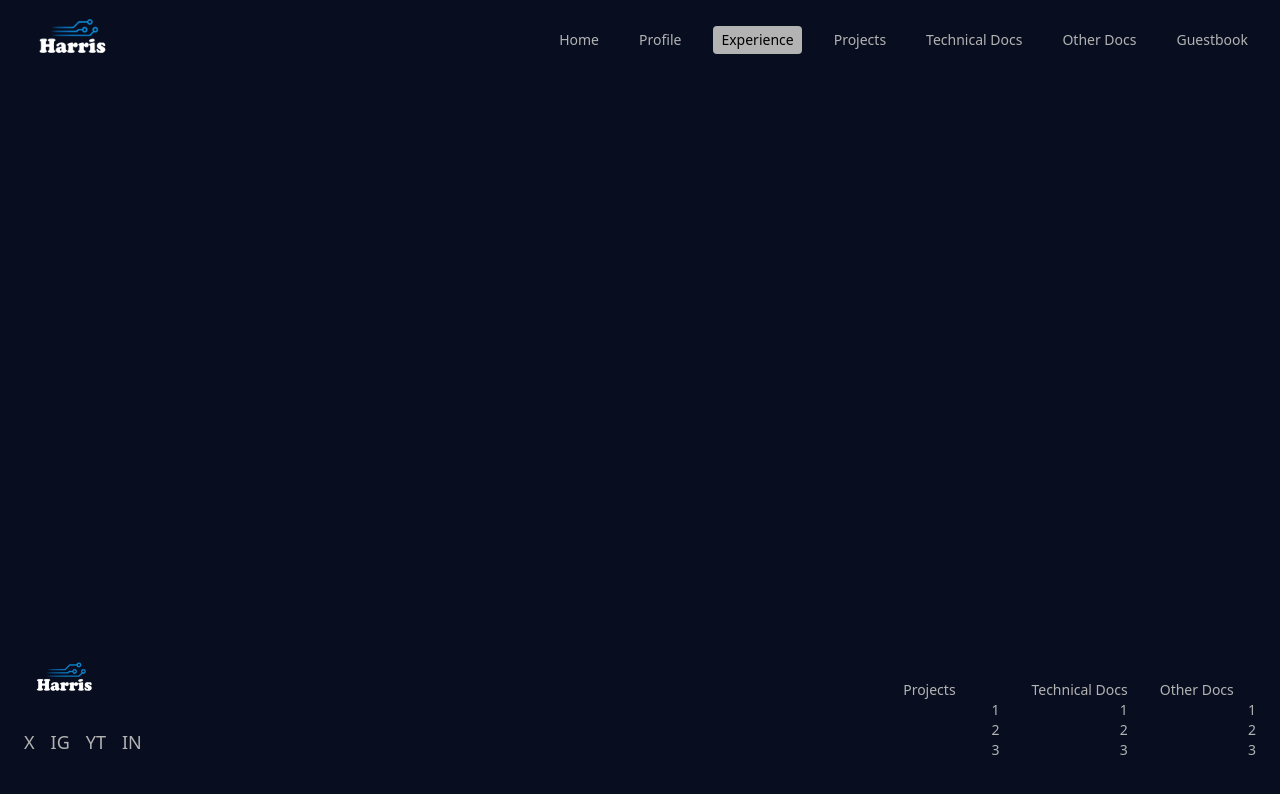
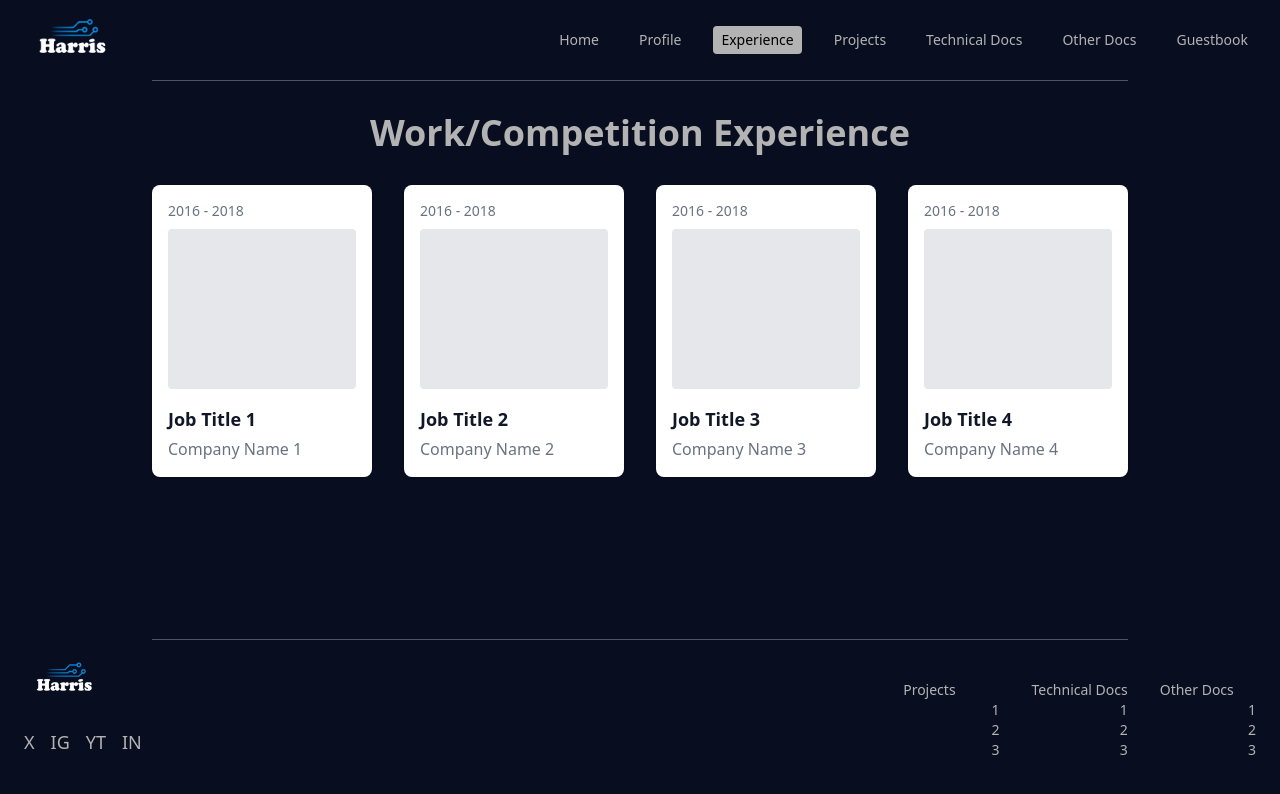
Before and after one commit to HarrisChenNuo/HarrisBlog, a React (Vite) app: page /experience in a window 1280 px wide. Shown: the top 794 px of the page. Built offline with nearby package versions, Linux system fonts and the light colour scheme; the HTML template or start-up script is replaced by a standard one.

Commit message:
Exp page finished

```diff
--- a/src/App.tsx
+++ b/src/App.tsx
@@ -3,6 +3,7 @@ import Header from './components/Header';
 import Footer from './components/Footer';
 import Home from './pages/Home';
 import Profile from './pages/Profile';
+import Experience from './pages/Experience';
 
 function App() {
   return (
@@ -14,6 +15,7 @@ function App() {
         <Routes>
           <Route path="/" element={<Home />} />
           <Route path="/profile" element={<Profile />} />
+          <Route path="/experience" element={<Experience />} />
           {/* 其它路由按需添加 */}
         </Routes>
       </main>
--- /dev/null
+++ b/src/pages/Experience.tsx
@@ -0,0 +1,52 @@
+// src/pages/Experience.tsx
+interface ExperienceItem {
+  date: string;
+  title: string;
+  company: string;
+  // 如果你有真实的缩略图，可以在这里放 imgSrc 字段，并在下面替换占位图
+  // imgSrc?: string;
+}
+
+const experiences: ExperienceItem[] = [
+  { date: '2016 - 2018', title: 'Job Title 1', company: 'Company Name 1' },
+  { date: '2016 - 2018', title: 'Job Title 2', company: 'Company Name 2' },
+  { date: '2016 - 2018', title: 'Job Title 3', company: 'Company Name 3' },
+  { date: '2016 - 2018', title: 'Job Title 4', company: 'Company Name 4' },
+];
+
+export default function Experience() {
+  return (
+    <section className="flex flex-col mx-auto max-w-5xl px-6 min-h-[70vh]">
+      {/* 顶部分割线 */}
+      <hr className="border-gray-600" />
+
+      {/* 页面主标题 */}
+      <h2 className="my-8 text-center text-4xl font-bold text-custom-gray">
+        Work/Competition Experience
+      </h2>
+
+      {/* 四列卡片布局：小屏 1 列，sm 2 列，md 4 列 */}
+      <div className="grid grid-cols-1 sm:grid-cols-2 md:grid-cols-4 gap-8">
+        {experiences.map((exp, idx) => (
+          <div
+            key={idx}
+            className="flex flex-col overflow-hidden rounded-lg bg-white p-4 shadow"
+          >
+            {/* 时间 */}
+            <p className="text-sm text-gray-500">{exp.date}</p>
+
+            {/* 占位图，替换成 <img src={exp.imgSrc} /> 也可以 */}
+            <div className="mt-2 mb-4 h-40 w-full rounded bg-gray-200"></div>
+
+            {/* 职位 & 公司 */}
+            <h3 className="text-lg font-bold text-gray-900">{exp.title}</h3>
+            <p className="mt-1 text-gray-500">{exp.company}</p>
+          </div>
+        ))}
+      </div>
+
+      {/* 底部分割线 */}
+      <hr className="mt-auto border-gray-600" />
+    </section>
+  );
+}
--- a/src/pages/Profile.tsx
+++ b/src/pages/Profile.tsx
@@ -3,11 +3,11 @@ import profilePic from '../assets/profile.jpg';
 export default function Profile() {
   return (
     // 用 min-h-[70vh] 保证内容区至少占 70vh，不会再因为 py-12 额外撑高
-    <section className="mx-auto max-w-5xl px-6 min-h-[70vh]">
+    <section className="flex flex-col mx-auto max-w-5xl px-6 min-h-[70vh]">
             <hr className=" border-gray-600" />
 
       {/* 大标题 */}
-      <h2 className="mb-8 text-4xl font-bold text-white">My Profile</h2>
+      <h2 className="mb-8 text-4xl font-bold text-custom-gray">My Profile</h2>
 
       {/* 两栏布局：md 及以上三列 */}
       <div className="grid grid-cols-1 gap-10 md:grid-cols-3 md:gap-12">
@@ -22,7 +22,7 @@ export default function Profile() {
         </div>
 
         {/* 右侧（跨两列） */}
-        <div className="md:col-span-2 space-y-6 text-gray-200">
+        <div className="md:col-span-2 space-y-6 text-custom-gray">
           <h3 className="text-2xl font-bold">I Am Harris</h3>
           <p className="text-xl font-semibold">
             You will be pleased with my Effort and Work.
@@ -38,7 +38,7 @@ export default function Profile() {
                 bg-[#4A4A4A]           /* 深灰色背景 */
                 px-8 py-3              /* 水平 2rem，垂直 0.75rem */
                 rounded-lg             /* 0.5rem 圆角 */
-                text-white             /* 白色文字 */
+                text-custom-white             /* custom-white文字 */
                 font-medium            /* 500 权重 */
                 shadow-md              /* 轻微阴影 */
                 hover:bg-[#6B6B6B]      /* 鼠标悬停变浅 */
@@ -52,7 +52,7 @@ export default function Profile() {
       </div>
 
       {/* 底部分割线：放到内容最低处即可 */}
-      <hr className=" border-gray-600" />
+      <hr className="mt-auto border-gray-600" />
     </section>
   );
 }
```
Also changed, not shown: src/pages/Projects.tsx (added).
